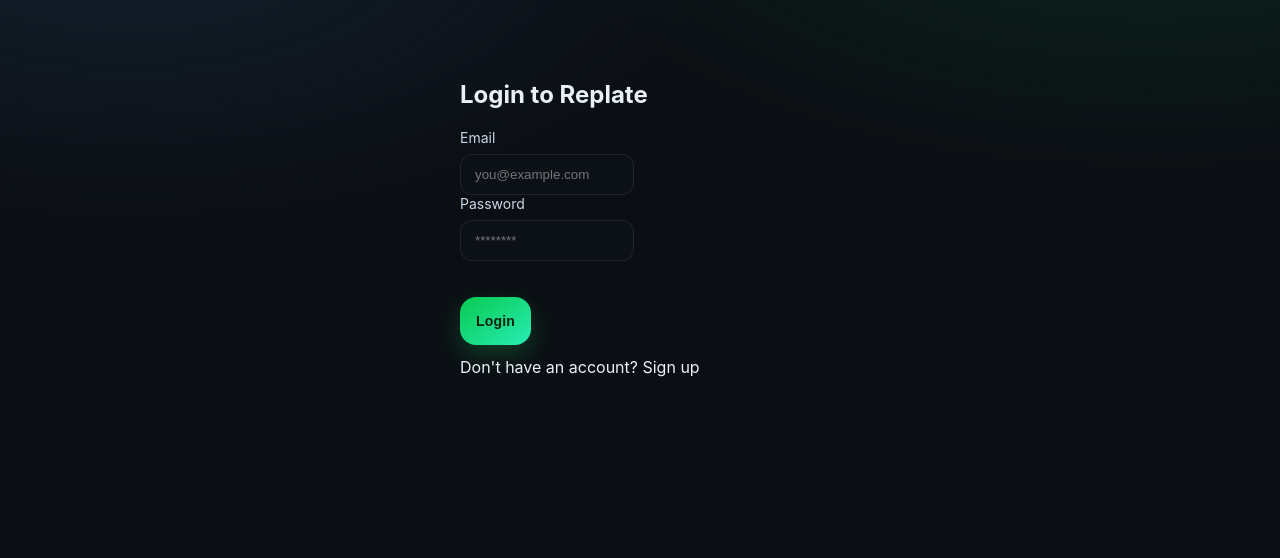
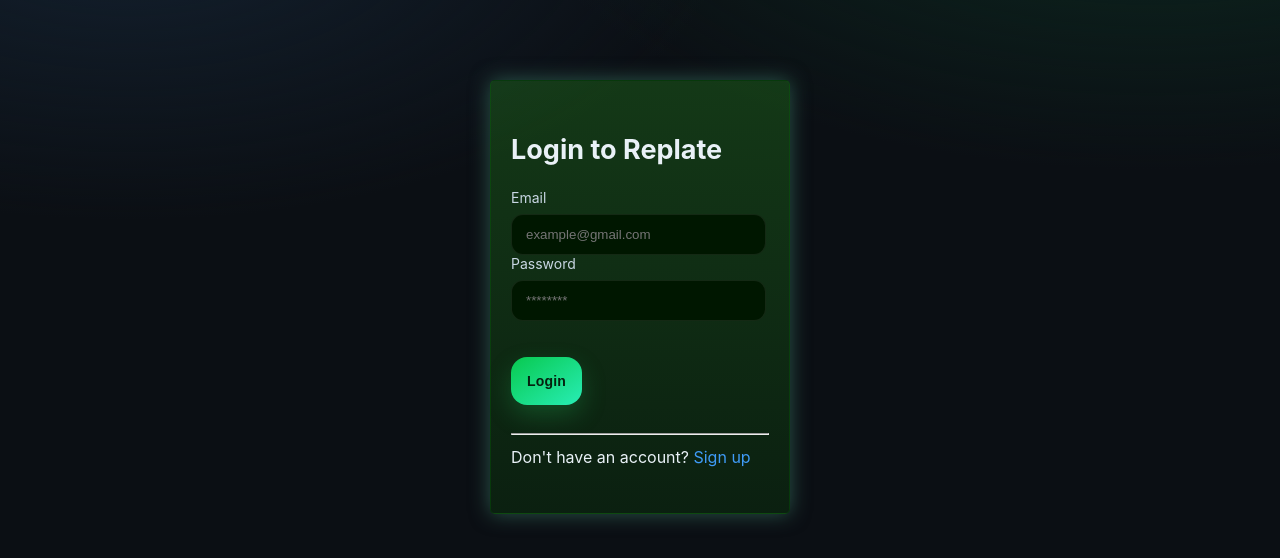
Before and after one commit to krushna1406/Replate_b, a plain HTML site: page frontend/login.html in a window 1280 px wide. Drawn offline with Linux system fonts and the light colour scheme.

Commit message:
updated stylesheet for login and sign up page

```diff
--- a/frontend/login.html
+++ b/frontend/login.html
@@ -8,26 +8,27 @@
   <link rel="stylesheet" href="style.css">
 </head>
 <body>
-  <div class="container" style="max-width: 400px; margin: 80px auto;">
-    <h2>Login to Replate</h2>
+  <div class="login-card">
+    <h2 style="font-size: 27px;">Login to Replate</h2>
     <form id="loginForm">
       <div class="row">
         <div class="col">
           <label>Email</label>
-          <input type="email" name="email" class="input" placeholder="you@example.com" required>
+          <input type="email" name="email" class="login-input" placeholder="example@gmail.com" required>
         </div>
       </div>
       <div class="row">
         <div class="col">
           <label>Password</label>
-          <input type="password" name="password" class="input" placeholder="********" required>
+          <input type="password" name="password" class="login-input" placeholder="********" required>
         </div>
       </div>
       <div style="margin-top: 20px;">
         <button type="submit" class="btn btn-primary">Login</button>
       </div>
-    </form>
-    <p style="margin-top: 12px;">Don't have an account? <a href="signup.html">Sign up</a></p>
+    </form><br>
+    <hr>
+    <p style="margin-top: 12px;">Don't have an account? <a href="signup.html" style="color: rgb(63, 155, 247);">Sign up</a></p>
     <p id="loginMsg" class="help"></p>
   </div>
 
--- a/frontend/style.css
+++ b/frontend/style.css
@@ -47,6 +47,16 @@
       max-width: 1180px;
       margin: 0 auto;
       padding: 0 20px
+    }
+
+    .login-card {
+      background: linear-gradient(180deg, rgba(47, 182, 32, 0.25), rgba(11, 83, 5, 0.25));
+      max-width: 300px;
+      margin: 80px auto;
+      padding: 30px 20px;
+      border: 1px solid #00730049 ;
+      border-radius: 5px;
+      box-shadow: 0px 0px 20px 0px #2b554a;
     }
 
     /* Header */
@@ -272,6 +282,15 @@
       color: var(--text);
     }
 
+    .login-input {
+      width: 255px;
+      padding: 12px 14px;
+      background: rgb(0, 23, 0);
+      border: 1px solid rgba(255, 255, 255, .08);
+      border-radius: 12px;
+      color: var(--text);
+    }
+
     .select {
       padding: 12px 14px;
       background: #0c1117;
```
Also changed, not shown: frontend/signup.html (+7 -6 lines).
